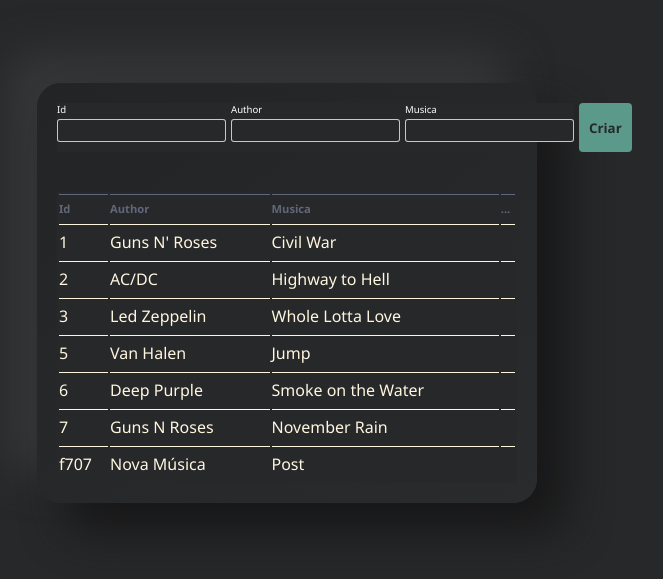
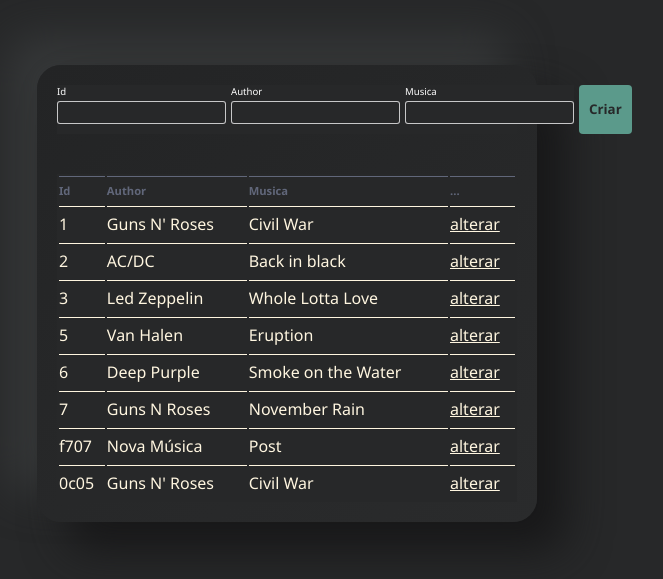
Before and after one commit to Dev-HideyukiTakahashi/angular-api, an Angular app: page / in a window 1280 px wide. Shown: the part 107-686 px from the top of the page, without its empty margins (353-1016 px from the left). Built offline with nearby package versions, Linux system fonts and the light colour scheme; data requests are answered from the project's data file.

Commit message:
feat: add update music

```diff
--- a/src/app/app.component.html
+++ b/src/app/app.component.html
@@ -15,7 +15,7 @@
       <input type="text" [(ngModel)]="music" name="music">
     </div>
 
-    <button (click)="cadastrarMusica()"> Criar </button>
+    <button (click)="buttonClick()"> {{id ? 'Salvar' : 'Criar' }}</button>
   </form>
 
   <table>
@@ -33,8 +33,7 @@
         <td> {{musica.id}} </td>
         <td> {{musica.author}}</td>
         <td> {{musica.text}}</td>
-        <td>
-        </td>
+        <td> <span (click)="preencherCampos(musica)"> alterar </span> </td>
       </tr>
     </tbody>
   </table>
--- a/src/app/app.component.ts
+++ b/src/app/app.component.ts
@@ -40,14 +40,29 @@
     this.musicas$ = this.musicsService.obterMusicas();
   }
 
-  cadastrarMusica() {
+  buttonClick() {
     if (!this.music || !this.author) {
       return;
     }
+    if (this.id) {
+      this.atualizar();
+      return
+    }
 
     /* Passando no parâmetro dados para instanciar uma music do model */
-    this.musicsService.cadastrarMusica({ author: this.author, text: this.music, })
+    this.musicsService.cadastrarMusica({ author: this.author, text: this.music })
       .subscribe(() => this.obterMusicas())
+  }
+
+  atualizar() {
+    this.musicsService.editarMusica({ id: parseInt(this.id), author: this.author, text: this.music })
+      .subscribe(() => this.obterMusicas());
 
   }
+
+  preencherCampos(music: Music) {
+    this.id = music.id!.toString();
+    this.author = music.author;
+    this.music = music.text;
+  }
 }
--- a/src/app/services/musics.service.ts
+++ b/src/app/services/musics.service.ts
@@ -22,7 +22,12 @@
   }
 
   /* POST */
-  cadastrarMusica(music: MusicCadastrar) {
+  cadastrarMusica(music: Music) {
     return this.httpClient.post<Music>(this.url, music)
   }
+
+  /* Put */
+  editarMusica(music: Music) {
+    return this.httpClient.put<Music>(this.url + `/${music.id}`, music)
+  }
 }
--- a/src/db/db.json
+++ b/src/db/db.json
@@ -8,7 +8,7 @@
     {
       "id": "2",
       "author": "AC/DC",
-      "text": "Highway to Hell"
+      "text": "Back in black"
     },
     {
       "id": "3",
@@ -18,7 +18,7 @@
     {
       "id": "5",
       "author": "Van Halen",
-      "text": "Jump"
+      "text": "Eruption"
     },
     {
       "id": "6",
@@ -34,6 +34,11 @@
       "id": "f707",
       "author": "Nova Música",
       "text": "Post"
+    },
+    {
+      "id": "0c05",
+      "author": "Guns N' Roses",
+      "text": "Civil War"
     }
   ]
 }
```
